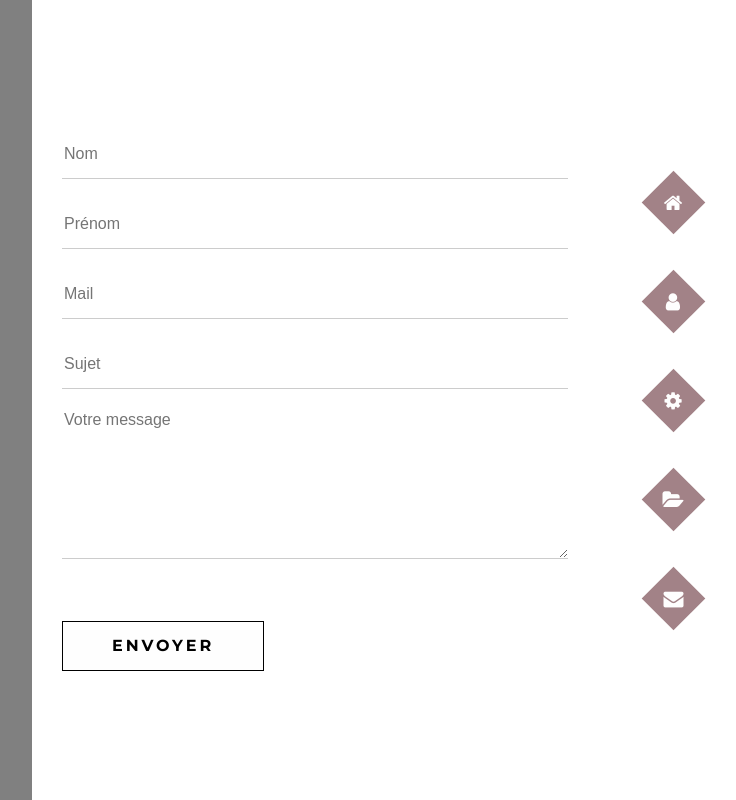
After one commit to cerseig/old_portfolio, a PHP site: page /contact.php in a window 1280 px wide. The commit adds this page. Shown: the whole page, without its empty margins (544-1280 px from the left). Run offline with PHP 8.4, Linux system fonts and the light colour scheme.

Commit message:
Page Contact

```diff
--- a/about.php
+++ b/about.php
@@ -5,11 +5,11 @@
     <section class="about_page">
         <div class="band_picture"></div>
         <div class="geometry">
+            <h1>Lorem ipsum<br>dolor sit amet</h1>
             <div class="big-square"></div>
             <div class="medium-square"></div>
             <div class="little-square"></div>
         </div>
-        <h1>Lorem ipsum<br>dolor sit amet</h1>
     </section>
 </main>
 
--- a/assets/css/global.css
+++ b/assets/css/global.css
@@ -17,6 +17,76 @@ body {
   overflow-x: hidden;
 }
 
+@media screen and (min-width: 768px) {
+  /* line 4, ../scss/_navigation.scss */
+  nav {
+    height: 100%;
+    z-index: 100000;
+    position: fixed;
+    right: 40px;
+    display: flex;
+    align-items: center;
+  }
+  /* line 12, ../scss/_navigation.scss */
+  nav ul li {
+    margin-top: 120%;
+  }
+  /* line 14, ../scss/_navigation.scss */
+  nav ul li a {
+    text-decoration: none;
+  }
+  /* line 18, ../scss/_navigation.scss */
+  nav ul li .losange {
+    height: 45px;
+    width: 45px;
+    background-color: #a28287;
+    -ms-transform: rotate(45deg);
+    /* Internet Explorer */
+    -moz-transform: rotate(45deg);
+    /* Firefox */
+    -webkit-transform: rotate(45deg);
+    /* Safari et Chrome */
+    -moz-transition: -moz-transform ease 0.6s;
+    -webkit-transition: -webkit-transform ease 0.6s;
+    -ms-transition: -ms-transform ease 0.6s;
+    transition: transform ease 0.6s;
+    display: flex;
+    align-items: center;
+    justify-content: center;
+  }
+  /* line 33, ../scss/_navigation.scss */
+  nav ul li .fa {
+    font-size: 20px;
+    color: #fefefe;
+    -ms-transform: rotate(-45deg);
+    /* Internet Explorer */
+    -moz-transform: rotate(-45deg);
+    /* Firefox */
+    -webkit-transform: rotate(-45deg);
+    /* Safari et Chrome */
+  }
+  /* line 40, ../scss/_navigation.scss */
+  nav ul li .losange:hover {
+    background-color: #851e31;
+    -moz-transform: rotate(-45deg);
+    -webkit-transform: rotate(-45deg);
+    -ms-transform: rotate(-45deg);
+    transform: rotate(-45deg);
+  }
+  /* line 46, ../scss/_navigation.scss */
+  nav ul li .losange:hover .fa {
+    -ms-transform: rotate(405deg);
+    /* Internet Explorer */
+    -moz-transform: rotate(405deg);
+    /* Firefox */
+    -webkit-transform: rotate(405deg);
+    /* Safari et Chrome */
+  }
+  /* line 53, ../scss/_navigation.scss */
+  nav ul li:first-child {
+    margin-top: 0;
+  }
+}
 /* line 1, ../scss/_home.scss */
 main#home {
   height: 100%;
@@ -328,11 +398,11 @@ main#about section.about_page .band_picture {
 }
 /* line 12, ../scss/_about.scss */
 main#about section.about_page .geometry {
-  width: 250px;
+  width: 350px;
   height: 250px;
   position: absolute;
   top: 75px;
-  left: 400px;
+  left: 30%;
 }
 /* line 19, ../scss/_about.scss */
 main#about section.about_page .big-square {
@@ -366,69 +436,80 @@ main#about section.about_page h1 {
   font-family: "Montserrat";
   font-size: 35px;
   line-height: 45px;
-  position: absolute;
-  top: 130px;
-  left: 130px;
+  position: relative;
+  float: left;
+  top: 20px;
+  left: -250px;
 }
 
+/* line 1, ../scss/_contact.scss */
+main#contact {
+  height: 100%;
+  width: 100%;
+}
+/* line 4, ../scss/_contact.scss */
+main#contact section.contact_page {
+  width: 100%;
+  height: 100%;
+}
+
+@media screen and (min-width: 768px) {
+  /* line 12, ../scss/_contact.scss */
+  section.contact_page .column-1 {
+    float: left;
+    width: 40%;
+    height: 100%;
+    background-color: gray;
+  }
+  /* line 18, ../scss/_contact.scss */
+  section.contact_page .column-2 {
+    float: left;
+    width: 60%;
+    height: 100%;
+  }
+}
 @media screen and (min-width: 992px) {
-  /* line 8, ../scss/_navigation.scss */
-  nav {
+  /* line 28, ../scss/_contact.scss */
+  section.contact_page .column-1 {
+    float: left;
+    width: 45%;
     height: 100%;
-    z-index: 100000;
-    position: fixed;
-    right: 30px;
+  }
+  /* line 33, ../scss/_contact.scss */
+  section.contact_page .column-2 {
+    float: left;
+    width: 55%;
+    height: 100%;
     display: flex;
     align-items: center;
   }
-  /* line 16, ../scss/_navigation.scss */
-  nav ul li {
-    margin-top: 120%;
+  /* line 40, ../scss/_contact.scss */
+  section.contact_page form {
+    padding-left: 30px;
+    width: 100%;
   }
-  /* line 18, ../scss/_navigation.scss */
-  nav ul li a {
-    text-decoration: none;
+  /* line 43, ../scss/_contact.scss */
+  section.contact_page form input, section.contact_page form textarea {
+    width: 75%;
+    height: 50px;
+    margin: 10px 0;
+    border: none;
+    border-bottom: 1px solid rgba(0, 0, 0, 0.2);
   }
-  /* line 21, ../scss/_navigation.scss */
-  nav ul li .losange:hover {
-    background-color: #851e31;
-    -moz-transform: rotate(90deg);
-    -webkit-transform: rotate(90deg);
-    -ms-transform: rotate(90deg);
-    transform: rotate(90deg);
+  /* line 50, ../scss/_contact.scss */
+  section.contact_page form input[type="submit"] {
+    margin-top: 50px;
+    border: 1px solid black;
+    background-color: #fefefe;
+    color: black;
+    text-transform: uppercase;
+    font-family: "Montserrat";
+    font-weight: bold;
+    letter-spacing: 3px;
+    width: 30%;
   }
-  /* line 28, ../scss/_navigation.scss */
-  nav ul li .losange {
-    height: 50px;
-    width: 50px;
-    background-color: #a28287;
-    -ms-transform: rotate(45deg);
-    /* Internet Explorer */
-    -moz-transform: rotate(45deg);
-    /* Firefox */
-    -webkit-transform: rotate(45deg);
-    /* Safari et Chrome */
-    -moz-transition: -moz-transform ease 0.6s;
-    -webkit-transition: -webkit-transform ease 0.6s;
-    -ms-transition: -ms-transform ease 0.6s;
-    transition: transform ease 0.6s;
-    display: flex;
-    align-items: center;
-    justify-content: center;
-  }
-  /* line 42, ../scss/_navigation.scss */
-  nav ul li .losange .fa {
-    font-size: 20px;
-    color: #fefefe;
-    -ms-transform: rotate(-45deg);
-    /* Internet Explorer */
-    -moz-transform: rotate(-45deg);
-    /* Firefox */
-    -webkit-transform: rotate(-45deg);
-    /* Safari et Chrome */
-  }
-  /* line 51, ../scss/_navigation.scss */
-  nav ul li:first-child {
-    margin-top: 0;
+  /* line 61, ../scss/_contact.scss */
+  section.contact_page form textarea {
+    height: 150px;
   }
 }
--- a/assets/scss/_about.scss
+++ b/assets/scss/_about.scss
@@ -10,11 +10,11 @@ main#about {
             background-color:gray;
         }
         .geometry {
-            width: 250px;
+            width: 350px;
             height: 250px;
             position: absolute;
             top: 75px;
-            left: 400px;
+            left: 30%;
         }
         .big-square {
             width: 200px;
@@ -44,9 +44,10 @@ main#about {
             font-family: $font-montserrat;
             font-size: 35px;
             line-height: 45px;
-            position: absolute;
-            top: 130px;
-            left: 130px;
+            position: relative;
+            float: left;
+            top: 20px;
+            left: -250px;
         }
     }
 }
--- /dev/null
+++ b/assets/scss/_contact.scss
@@ -0,0 +1,66 @@
+main#contact {
+    height: 100%;
+    width: 100%;
+    section.contact_page {
+        width: 100%;
+        height: 100%;
+    }
+}
+
+@media screen and (min-width:768px) {
+    section.contact_page {
+        .column-1 {
+            float: left;
+            width: 40%;
+            height: 100%;
+            background-color: gray;
+        }
+        .column-2 {
+            float: left;
+            width: 60%;
+            height: 100%;
+        }
+    }
+}
+
+@media screen and (min-width:992px) {
+    section.contact_page {
+        .column-1 {
+            float: left;
+            width: 45%;
+            height: 100%;
+        }
+        .column-2 {
+            float: left;
+            width: 55%;
+            height: 100%;
+            display: flex;
+            align-items: center;
+        }
+        form {
+            padding-left: 30px;
+            width: 100%;
+            input, textarea {
+                width: 75%;
+                height: 50px;
+                margin: 10px 0;
+                border: none;
+                border-bottom: 1px solid rgba(0, 0, 0, 0.2);
+            }
+            input[type="submit"] {
+                margin-top: 50px;
+                border: 1px solid black;
+                background-color: #fefefe;
+                color: black;
+                text-transform: uppercase;
+                font-family: $font-montserrat;
+                font-weight: bold;
+                letter-spacing: 3px;
+                width: 30%;
+            }
+            textarea {
+                height: 150px;
+            }
+        }
+    }
+}
--- a/assets/scss/_navigation.scss
+++ b/assets/scss/_navigation.scss
@@ -1,15 +1,11 @@
 
 
 @media screen and (min-width:768px) {
-
-}
-
-@media screen and (min-width:992px) {
     nav {
         height: 100%;
         z-index: 100000;
         position: fixed;
-        right: 30px;
+        right: 40px;
         display: flex;
         align-items: center;
         ul {
@@ -18,16 +14,10 @@
                 a {
                     text-decoration: none;
                 }
-                .losange:hover {
-                    background-color: #851e31;
-                    -moz-transform: rotate(90deg);
-                    -webkit-transform: rotate(90deg);
-                    -ms-transform: rotate(90deg);
-                    transform: rotate(90deg);
-                }
+
                 .losange {
-                    height: 50px;
-                    width: 50px;
+                    height: 45px;
+                    width: 45px;
                     background-color: #a28287;
                     -ms-transform: rotate(45deg); /* Internet Explorer */
                     -moz-transform: rotate(45deg); /* Firefox */
@@ -39,12 +29,24 @@
                     display: flex;
                     align-items: center;
                     justify-content: center;
+                }
+                .fa {
+                    font-size: 20px;
+                    color: #fefefe;
+                    -ms-transform: rotate(-45deg); /* Internet Explorer */
+                    -moz-transform: rotate(-45deg); /* Firefox */
+                    -webkit-transform: rotate(-45deg); /* Safari et Chrome */
+                }
+                .losange:hover {
+                    background-color: #851e31;
+                    -moz-transform: rotate(-45deg);
+                    -webkit-transform: rotate(-45deg);
+                    -ms-transform: rotate(-45deg);
+                    transform: rotate(-45deg);
                     .fa {
-                        font-size: 20px;
-                        color: #fefefe;
-                        -ms-transform: rotate(-45deg); /* Internet Explorer */
-                        -moz-transform: rotate(-45deg); /* Firefox */
-                        -webkit-transform: rotate(-45deg); /* Safari et Chrome */
+                        -ms-transform: rotate(405deg); /* Internet Explorer */
+                        -moz-transform: rotate(405deg); /* Firefox */
+                        -webkit-transform: rotate(405deg); /* Safari et Chrome */
                     }
                 }
             }
@@ -54,3 +56,7 @@
         }
     }
 }
+
+@media screen and (min-width:992px) {
+
+}
--- a/assets/scss/global.scss
+++ b/assets/scss/global.scss
@@ -1,5 +1,8 @@
 @import "variables";
 @import "default";
+@import "navigation";
 @import "home";
 @import "about";
-@import "navigation";
+@import "skills";
+@import "projects";
+@import "contact";
--- /dev/null
+++ b/contact.php
@@ -0,0 +1,20 @@
+<?php require 'header.php' ?>
+
+<main id="contact" class="contact" role="main">
+    <?php include 'navigation.php' ?>
+    <section class="contact_page">
+        <div class="column column-1"></div>
+        <div class="column column-2">
+            <form class="contact-form" action="contact_process.php" method="post">
+                <input type="text" name="lastname" value="" placeholder="Nom" require>
+                <br><input type="text" name="firstname" value="" placeholder="Prénom">
+                <br><input type="mail" name="mail" value="" placeholder="Mail" require>
+                <br><input type="text" name="subject" value="" placeholder="Sujet" require>
+                <br><textarea name="message" placeholder="Votre message"></textarea>
+                <br><input type="submit" value="Envoyer">
+            </form>
+        </div>
+    </section>
+</main>
+
+<?php require 'footer.php' ?>
```
Also changed, not shown: projects.php (added, +9 -0 lines), skills.php (added, +9 -0 lines), assets/scss/_projects.scss (added), assets/scss/_skills.scss (added).
